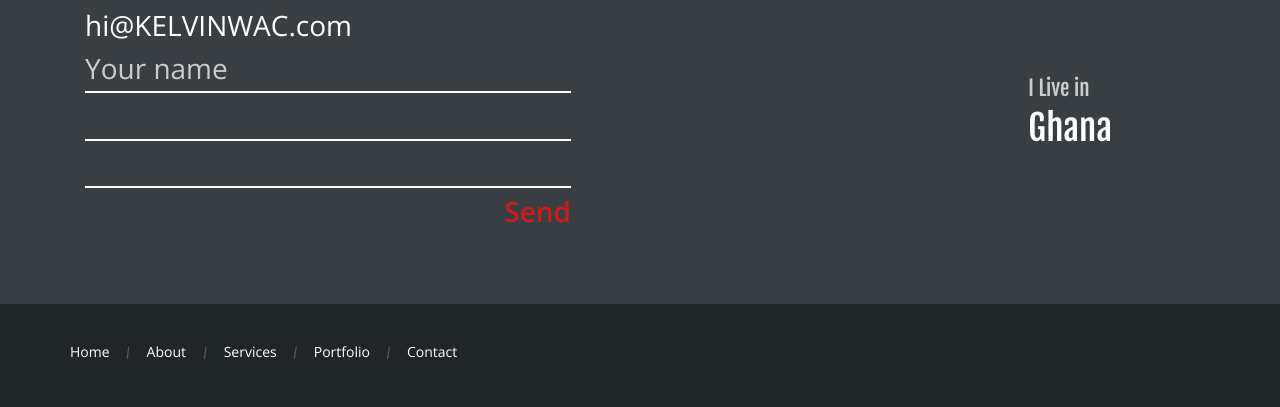
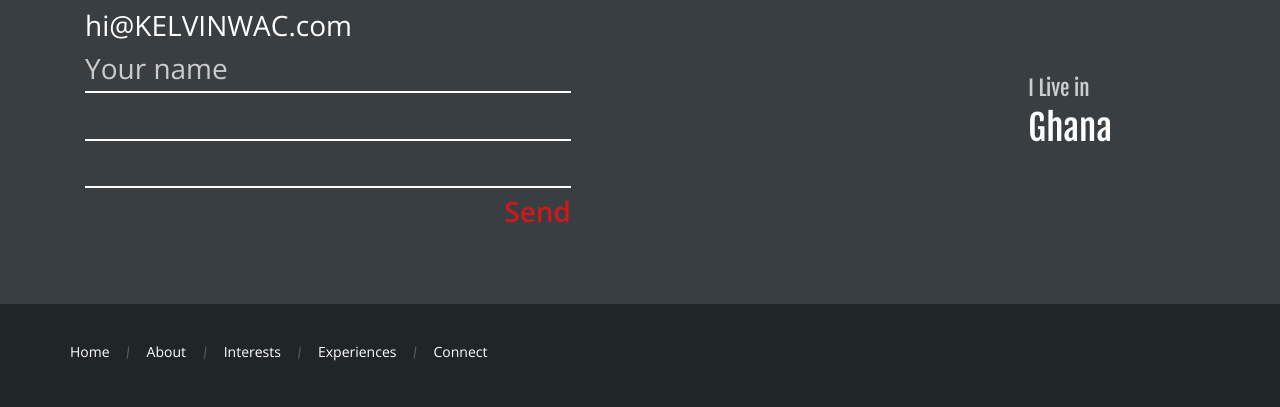
Before and after one commit to kevumaga/kevumaga.github.io, a plain HTML site: page index.html in a window 1280 px wide. Shown: the part 5449-5856 px from the top of the page. Drawn offline with nearby package versions, Linux system fonts and the light colour scheme.

Commit message:
personal website

```diff
--- a/index.html
+++ b/index.html
@@ -506,9 +506,9 @@ License URL: http://creativecommons.org/licenses/by/3.0/
 					<ul>
 						<li  ><a href="#home" class="scroll">Home</a>  <span>/</span> </li>
 						<li><a href="#about" class="scroll">About </a><span>/</span></li>
-						<li><a href="#services" class="scroll">Services</a>  <span>/</span></li>
-						<li><a href="#portfolio" class="scroll">Portfolio</a> <span>/</span></li>
-						<li><a href="#contact" class="scroll">Contact </a></li>
+						<li><a href="#services" class="scroll">Interests</a>  <span>/</span></li>
+						<li><a href="#portfolio" class="scroll">Experiences</a> <span>/</span></li>
+						<li><a href="#contact" class="scroll">Connect </a></li>
 					</ul>
 					 <!-- <p class="footer-grid">&copy; 2014 Template by <a href="http://w3layouts.com/" target="_blank">W3layouts</a> </p> -->
 				</div>
```
